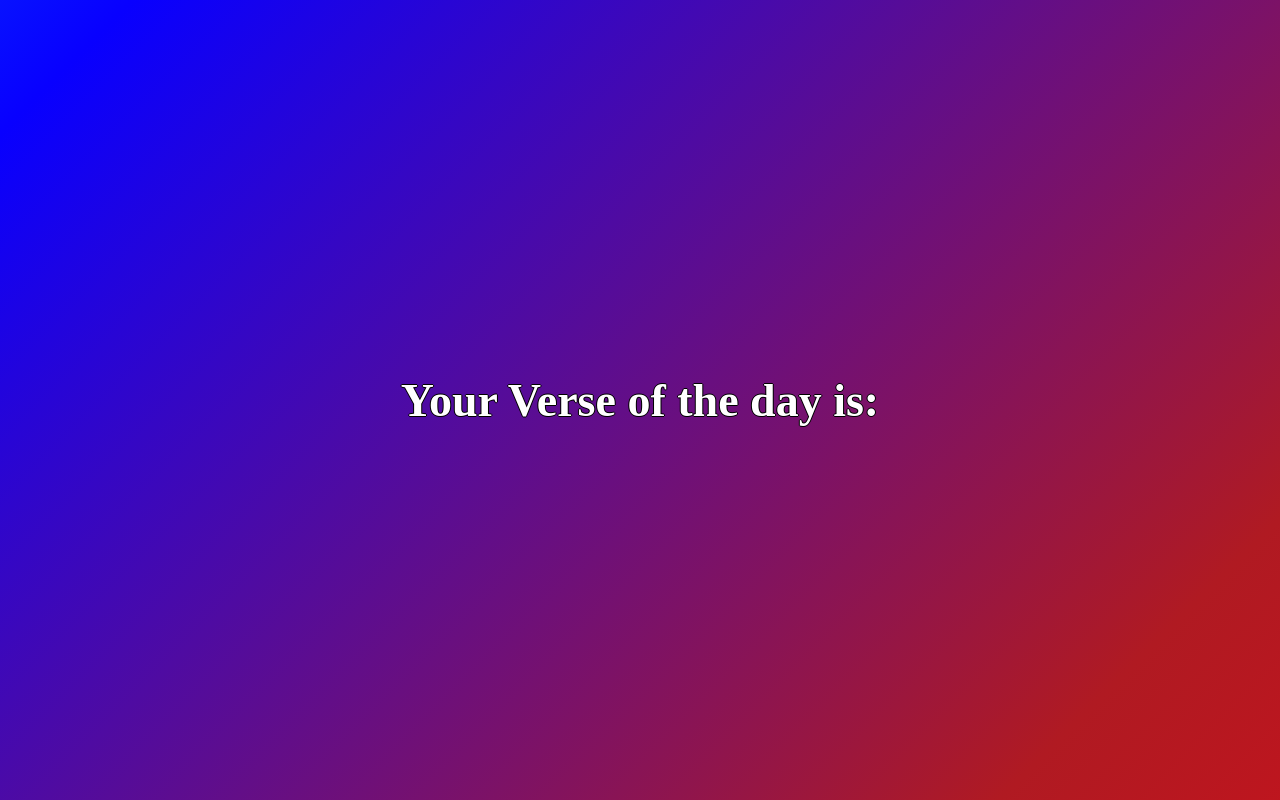
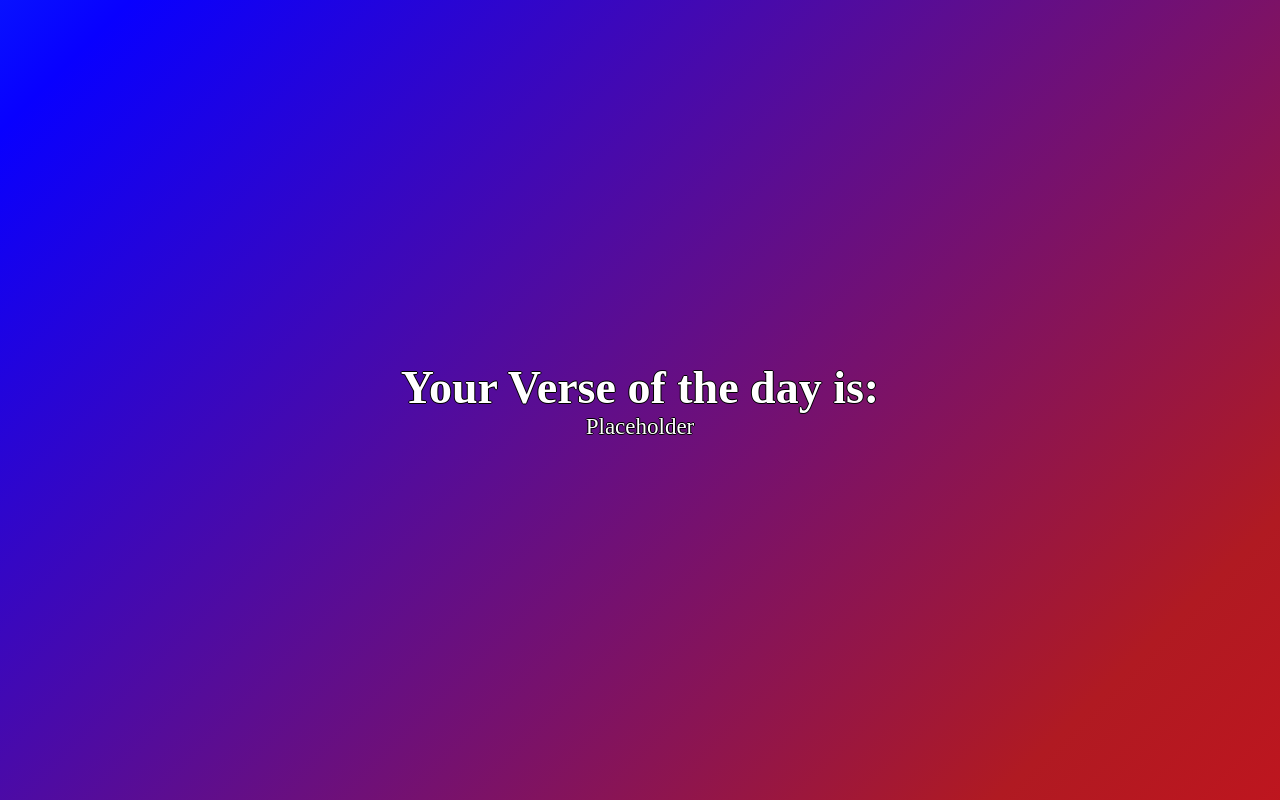
Before and after one commit to Vipershroom/quran-quotes, a React (Create React App) app: page / in a window 1280 px wide. Built offline with nearby package versions, Linux system fonts and the light colour scheme.

Commit message:
Imported hooks and centered verse text

```diff
--- a/src/components/App.tsx
+++ b/src/components/App.tsx
@@ -3,6 +3,8 @@ import Header from './Header'
 import Verse from './Verse'
 
 const App = () => {
+
+
   return (
     <div>
         <Header />
--- a/src/components/Verse.tsx
+++ b/src/components/Verse.tsx
@@ -1,11 +1,15 @@
-import React, { useEffect } from 'react'
+import React, { useEffect, useState } from 'react'
+import '../styles/VerseMod.scss'
 
 const Verse = () => {
 
+  const [verse, setverse] = useState("Placeholder")
+
+  // useEffect
 
   return (
-    <div>
-
+    <div id='center'>
+        {verse}
     </div>
   )
 }
--- /dev/null
+++ b/src/styles/VerseMod.scss
@@ -0,0 +1,4 @@
+#center {
+    display: flex;
+    justify-content: center;
+}
```
Also changed, not shown: src/components/VerseAuthor.tsx (deleted, +0 -9 lines).
